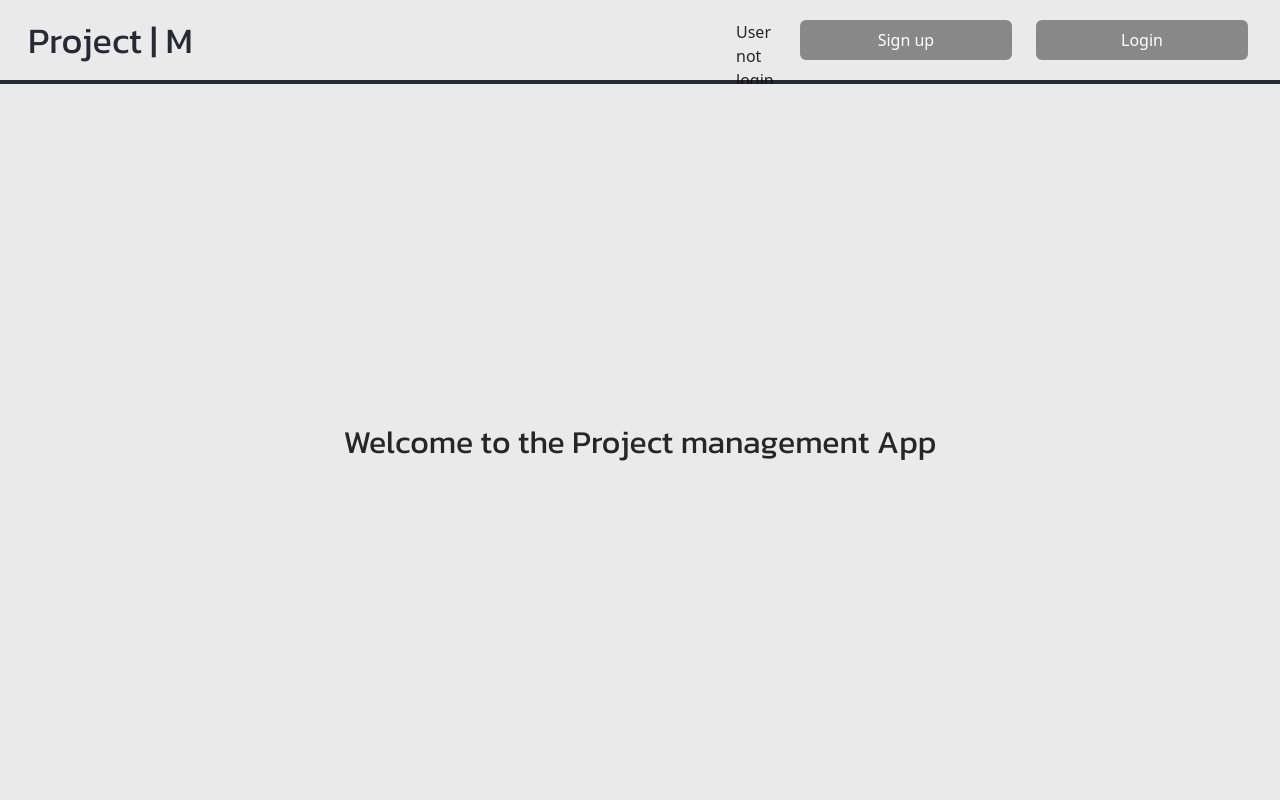
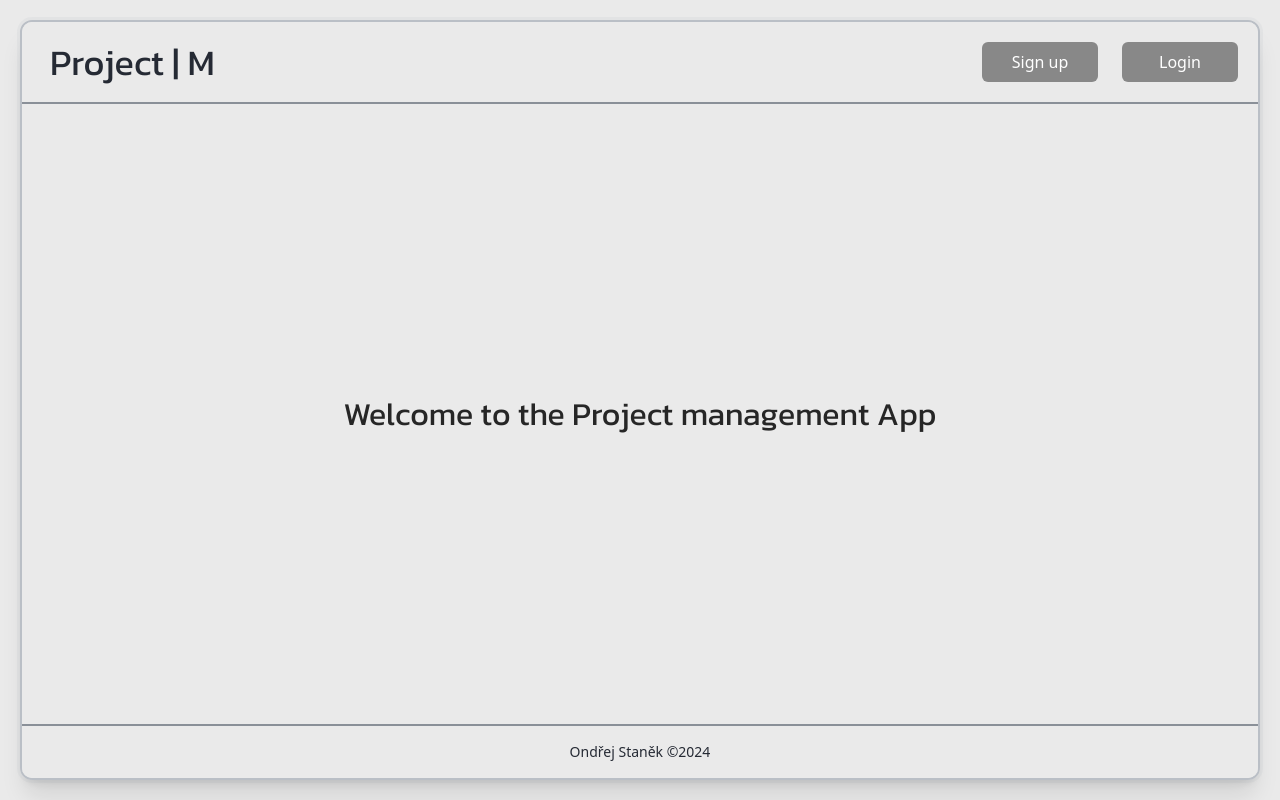
Before and after one commit to iGreenapple/MERN-Stack-Management-app, a React (Vite) app in the folder frontend/: page / in a window 1280 px wide. Built offline with nearby package versions, Linux system fonts and the light colour scheme.

Commit message:
update UI layout design

```diff
--- a/frontend/package.json
+++ b/frontend/package.json
@@ -15,6 +15,7 @@
     "@fortawesome/react-fontawesome": "^0.2.0",
     "react": "^18.2.0",
     "react-dom": "^18.2.0",
+    "react-icons": "^5.3.0",
     "react-router-dom": "^6.16.0"
   },
   "devDependencies": {
--- a/frontend/src/components/1_atoms/Button.tsx
+++ b/frontend/src/components/1_atoms/Button.tsx
@@ -5,7 +5,7 @@ interface ButtonProps extends React.ButtonHTMLAttributes<HTMLButtonElement> {}
 const Button: React.FC<ButtonProps> = ({ children, className, ...rest }) => {
   return (
     <button
-      className={`${className} w-full py-2 px-4 bg-grey text-white text-bold rounded-md hover:bg-dark`}
+      className={`${className} w-full py-2 px-4 bg-mediumgrey text-white text-bold rounded-md hover:bg-dark`}
       {...rest}
     >
       {children}
--- a/frontend/src/components/Dashboard.tsx
+++ b/frontend/src/components/Dashboard.tsx
@@ -9,6 +9,9 @@ import { useUserContext } from "../contexts/UserContext";
 import { useProjectsContext } from "../contexts/ProjectsContext";
 import { useFetchProjects } from "../hooks/useFetchProjects";
 import { useModalContext } from "../contexts/ModalContext";
+import { FiPlusCircle } from "react-icons/fi";
+import { RxPlusCircled } from "react-icons/rx";
+import { PiPlusCircleThin } from "react-icons/pi";
 
 const Dashboard = () => {
   // Načítaní uživatelských dat z userContext skrze useUserContext
@@ -28,27 +31,18 @@ const Dashboard = () => {
   // const { openModal, toggleModal, handleCreateProject, handleDeleteProject } = useProjects(userId || "");
 
   return (
-    <>
-      <div className="relative w-screen h-full flex flex-auto flex-col items-center justify-evenly gap-5">
+    <div className="relative h-full flex flex-auto items-center justify-evenly gap-5">
       {loading && <p>Loading projects...</p>}
       {error && <p>{error}</p>}
 
+
       <button
-          className="absolute p-2 top-5 right-5 text-lg border-black border-2 rounded-full"
+        className="absolute top-5 right-5"
         onClick={() => openModal("create_ProjectModalOpen")}
       >
-          {/* DOHLEDAT MÍSTO SVG free IKONU */}
-          <svg
-            xmlns="http://www.w3.org/2000/svg"
-            className="h-5 w-5 stroke-dark stroke-[3px]"
-            fill="none"
-            viewBox="0 0 40 40"
-          >
-            <path strokeLinecap="round" strokeLinejoin="round" d="M20 0 L20 40 M0 20 L40 20" />
-          </svg>
+        <PiPlusCircleThin size={48} onClick={() => openModal("create_ProjectModalOpen")}/>
       </button>
-        {/* {state.createProjectModalOpen && <CreateModal onClick={() => closeModal("CREATE_MODAL")} />} */}
-        {/* <CreateModal open={openModal} setModal={toggleModal} handleCreateProject={handleCreateProject} /> */}
+
       {projectsState.projects.length > 0 ? (
         <div className="flex flex-wrap justify-center gap-8 text-center">
           {projectsState.projects.map((project: Project) => (
@@ -59,7 +53,6 @@ const Dashboard = () => {
         <p>No projects to display</p>
       )}
     </div>
-    </>
   );
 };
 
--- a/frontend/src/components/NavBar.tsx
+++ b/frontend/src/components/NavBar.tsx
@@ -1,53 +1,41 @@
-import { NavLink, useNavigate } from "react-router-dom";
-import useAuth from "../hooks/useAuth";
+import { NavLink } from "react-router-dom";
 import Button from "./1_atoms/Button";
 import { useModalContext } from "../contexts/ModalContext";
 import { useUserContext } from "../contexts/UserContext";
 
-const NavBar = () => {
+export const NavBar = () => {
   // const { isAuthenticated, toggleLoginModal, toggleRegisterModal, handleLogout } = useAuth();
 
   const { state, openModal, closeModal } = useModalContext();
-
-  const navigate = useNavigate();
 
   // Načítaní uživatelských dat z userContext skrze useUserContext
   const { state: userState, logout } = useUserContext();
 
   return (
-    <nav className="w-full flex justify-between items-center py-5 top-0">
+    <nav className="w-full flex items-center py-5">
       <NavLink to="/" className="logo font-medium text-dark text-4xl ml-7">
         Project | M
       </NavLink>
-      <ul className="w-[40%] h-10 flex gap-6 mr-8">
+      <ul className="w-64 ml-auto mr-5 fle items-center gap-6">
         {!userState.isAuthenticated ? (
-          <>
-            <p>User not login</p>
+          <div className="flex gap-6">
             <Button type="button" onClick={() => openModal("signup_AuthModalOpen")}>
               Sign up
             </Button>
             <Button type="button" onClick={() => openModal("login_AuthModalOpen")}>
               Login
             </Button>
-          </>
+          </div>
         ) : (
           <>
-            <div className="flex flex-col">
+            <div className="flex items-center gap-4">
+              <img></img>
               <p>user: {userState.email}</p>
               <p>name: {userState.name}</p>
             </div>
-
-            <NavLink to="/dashboard">
-              <Button>Dashboard</Button>
-            </NavLink>
-            <Button type="button" onClick={() => logout()}>
-              Login
-            </Button>
           </>
         )}
       </ul>
     </nav>
   );
 };
-
-export default NavBar;
--- a/frontend/src/components/SideBar.tsx
+++ b/frontend/src/components/SideBar.tsx
@@ -1,9 +1,20 @@
-import React from 'react'
+import React from "react";
+import { SideBarItem } from "./SideBarItem";
+import { FiGrid, FiHelpCircle, FiPower, FiSettings } from "react-icons/fi";
+import { useUserContext } from "../contexts/UserContext";
 
-const SideBar = () => {
-  return (
-    <div>SideBar</div>
-  )
+interface SideBarProps {
+  className?: string;
 }
 
-export default SideBar
+export const SideBar: React.FC<SideBarProps> = ({ className }) => {
+  const { logout } = useUserContext();
+  return (
+    <aside className={`${className} w-16 bg-light text-dark flex flex-col justify-evenly items-center border-r-2 border-gray-600/60`}>
+      <SideBarItem icon={<FiGrid size={28} />} label="Dashboard" redirectTo="/dashboard" />
+      <SideBarItem icon={<FiSettings size={28} />} label="Settings/Home" redirectTo="/" />
+      <SideBarItem icon={<FiHelpCircle size={28} />} label="About" redirectTo="/about" />
+      <SideBarItem icon={<FiPower size={28} />} label="Logout" onClick={logout} />
+    </aside>
+  );
+};
--- /dev/null
+++ b/frontend/src/components/SideBarItem.tsx
@@ -0,0 +1,34 @@
+import React from "react";
+import { NavLink } from "react-router-dom";
+
+interface SideBarItemProps {
+  icon: React.ReactNode;
+  label: string;
+  className?: string;
+  redirectTo?: string;
+  onClick?: () => void;
+}
+
+export const SideBarItem: React.FC<SideBarItemProps> = ({ icon, label, className, redirectTo, onClick }) => {
+  return (
+    <div className="relative mt-2 flex items-center group">
+      {/* Ikona */}
+      {redirectTo ? (
+        <NavLink to={redirectTo}>
+          <div className="text-dark font-xl p-2 cursor-pointer hover:bg-lightgrey rounded-full">{icon}</div>
+        </NavLink>) : (
+          <div className="text-dark font-xl p-2 cursor-pointer hover:bg-lightgrey rounded-full"onClick={onClick}>{icon}</div>
+        )}
+
+
+
+      {/* Popisek viditelný při hover */}
+      <span
+        className="absolute left-14 bg-dark text-white text-sm py-1 px-2 rounded-md opacity-0
+                 group-hover:opacity-100 group-hover:translate-x-0 translate-x-[-10px] transition-all duration-200"
+      >
+        {label}
+      </span>
+    </div>
+  );
+};
--- a/frontend/src/components/layouts/RootLayout.tsx
+++ b/frontend/src/components/layouts/RootLayout.tsx
@@ -1,21 +1,31 @@
-import { Outlet } from "react-router-dom"
-import NavBar from "../NavBar"
-import ModalRenderer from "../modals/ModalRenderer"
+import { Outlet } from "react-router-dom";
+import { NavBar } from "../NavBar";
+import ModalRenderer from "../modals/ModalRenderer";
 
-const RootLayout = () => {
+import { SideBar } from "../SideBar";
+import { useUserContext } from "../../contexts/UserContext";
+
+export const RootLayout = () => {
+  const { state: userState } = useUserContext();
   return (
-    <div className="bg-light flex flex-col h-screen items-center">
-      <header className="bg-light w-full border-b-4 border-dark">
-        <NavBar />
-      </header>
-      <main className="bg-light w-[80%] h-full flex justify-center items-center">
-        {/* The children route element is rendered to the Outlet if there is a corresponding element in the route*/}
-        <Outlet />
-      </main>
+    <div className="bg-light p-5 h-screen">
+      <div className="h-full flex flex-col flex-auto border-2 ring ring-gray-400/10 border-gray-400/60 rounded-xl shadow-xl overflow-hidden">
+        <div className="flex flex-auto">
+          {userState.isAuthenticated && <SideBar/>}
+          <div className="flex flex-col flex-auto">
+            <header className="bg-light border-b-2 border-gray-600/60">
+              <NavBar />
+            </header>
+            <main className="bg-light flex flex-auto justify-center items-center">
+              <Outlet />
+            </main>
+          </div>
+        </div>
+        <footer className="bg-light py-4 text-dark text-center text-sm border-t-2 border-gray-600/60">Ondřej Staněk ©2024</footer>
+      </div>
+
       {/* ModalRenderer se vykreslí na úrovni RootLayout, tedy je i součástí RouteProvideru */}
       <ModalRenderer />
     </div>
-  )
-}
-
-export default RootLayout
+  );
+};
--- a/frontend/src/components/modals/ModalRenderer.tsx
+++ b/frontend/src/components/modals/ModalRenderer.tsx
@@ -5,7 +5,6 @@ import CreateModal from "./CreateProjectModal";
 
 const ModalRenderer: React.FC = () => {
   const { state, closeModal } = useModalContext();
-  console.log(state);
 
   return (
     <>
--- a/frontend/tailwind.config.js
+++ b/frontend/tailwind.config.js
@@ -15,7 +15,7 @@ module.exports = {
         dark: "#252A34",
         red: "#FF2E63",
         navy: "#08D9D6",
-        grey: "#888888",
+        mediumgrey: "#888888",
         lightgrey: "#aeaeae"
       },
       boxShadow: {
```
Also changed, not shown: frontend/src/components/index.ts (+2 -8 lines), 1 other file (tests, documents, lock files or other folders). Lines whose indentation alone changed are shown as unchanged.
